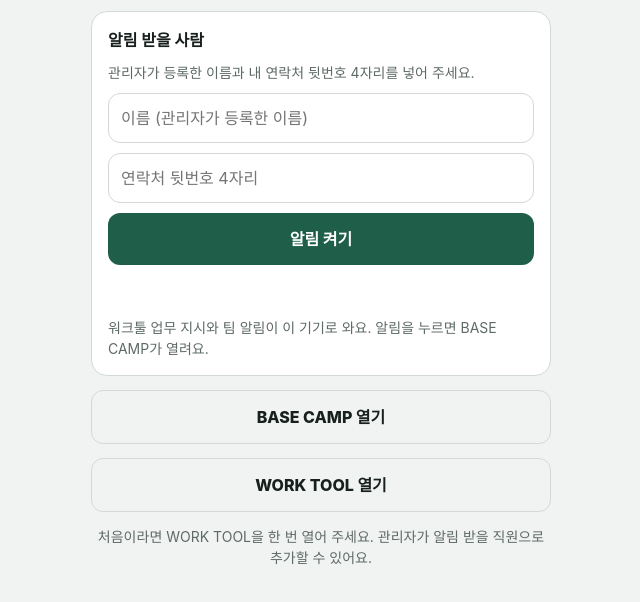
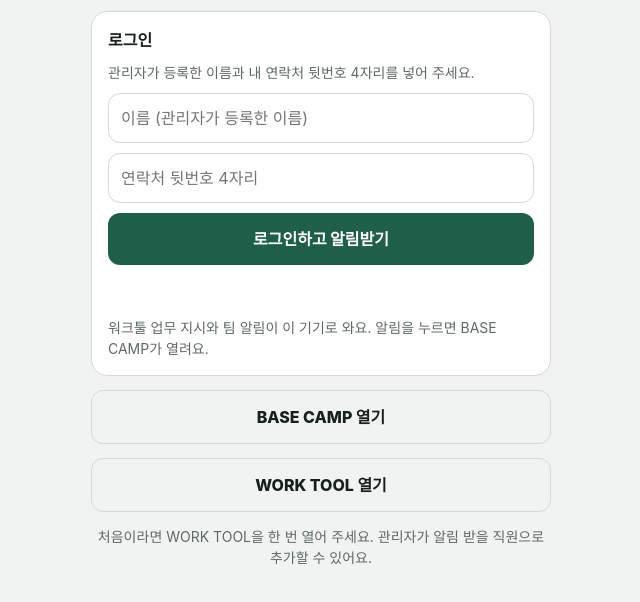
Before and after one commit to IANWONJEKIM/sodam-notify, a plain HTML site: page index.html in a window 1280 px wide. Shown: the part 86-688 px from the top of the page, without its empty margins (319-959 px from the left). Drawn offline with Linux system fonts and the light colour scheme; no server answers.

Commit message:
로그인하고 알림받기
Co-Authored-By: Claude Opus 5.5 <noreply@anthropic.com>
Claude-Session: https://claude.ai/code/session_01VD9cNZJ5yKWQQL1zJ9Jp3L

```diff
--- a/index.html
+++ b/index.html
@@ -34,11 +34,11 @@ ol{margin:0;padding-left:20px;font-size:15px}
     <p class="muted">아이폰은 홈 화면에 추가한 앱에서만 알림을 받을 수 있어요.</p>
   </div>
   <div class="card" id="setup">
-    <b>알림 받을 사람</b>
+    <b>로그인</b>
     <p class="muted">관리자가 등록한 이름과 내 연락처 뒷번호 4자리를 넣어 주세요.</p>
     <input id="name" placeholder="이름 (관리자가 등록한 이름)" autocomplete="name">
     <input id="code" type="tel" placeholder="연락처 뒷번호 4자리" inputmode="numeric" maxlength="4" autocomplete="off">
-    <button id="on">알림 켜기</button>
+    <button id="on">로그인하고 알림받기</button>
     <p class="st" id="st"></p>
     <p class="muted">워크툴 업무 지시와 팀 알림이 이 기기로 와요. 알림을 누르면 BASE CAMP가 열려요.</p>
   </div>
@@ -74,7 +74,7 @@ $('on').onclick=function(){
     return msg.getToken({vapidKey:C.vapidKey,serviceWorkerRegistration:reg})}).then(function(token){
     if(!token)throw new Error('notoken');
     return fetch(C.gasUrl,{method:'POST',headers:{'Content-Type':'text/plain'},body:JSON.stringify({name:name,code:code,token:token,ua:navigator.userAgent.slice(0,80)})}).then(function(r){return r.json()}).then(function(r){if(!r||!r.ok)throw new Error('ng:'+((r&&r.msg)||''));return token})}).then(function(token){
-    localStorage.setItem('sodam_notify',JSON.stringify({name:name,token:token}));$('code').value='';st('알림을 켰어요 · '+name+' · 곧 시험 알림이 와요','ok')
+    localStorage.setItem('sodam_notify',JSON.stringify({name:name,token:token}));$('code').value='';st('로그인했어요 · '+name+'님 · 곧 시험 알림이 와요','ok')
   }).catch(function(e){var em=(e&&e.message)||'';st(em.indexOf('ng:')===0?(em.slice(3)||'이름이나 연락처 뒷번호가 맞지 않아요.'):em==='denied'?'알림이 꺼져 있어요. 휴대폰 설정에서 소담상회의 알림을 허용해 주세요.':'알림을 켜지 못했어요. 잠시 후 다시 눌러 주세요.','bad')})};
 /* 앱이 열려 있을 때 온 알림도 보여줘요 */
 if(msg)msg.onMessage(function(p){var n=p.notification||p.data||{};navigator.serviceWorker.getRegistration().then(function(r){if(r)r.showNotification(n.title||'소담상회',{body:n.body||'',icon:'icon-192.png',data:{link:BASE}})})});
```
